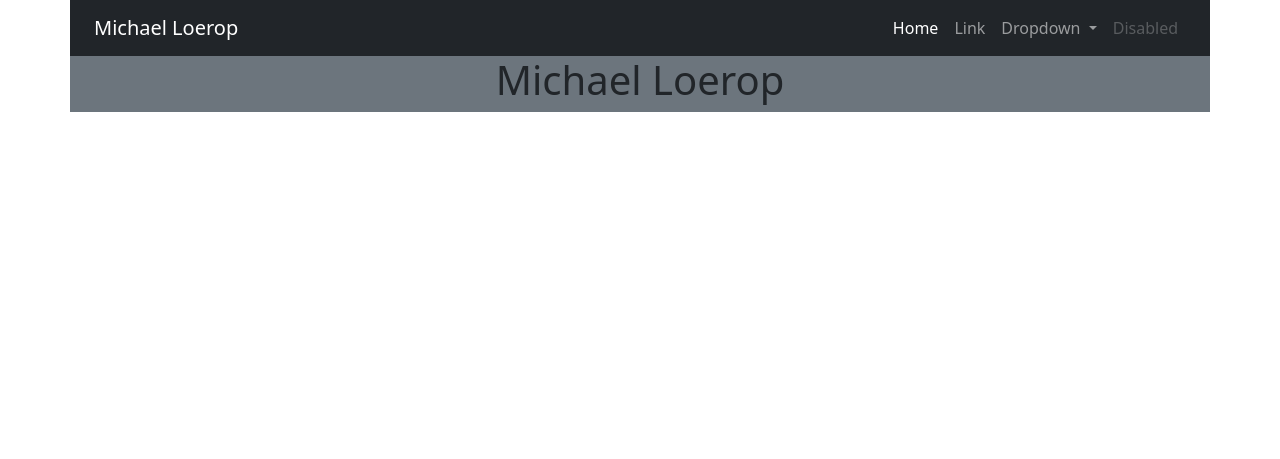
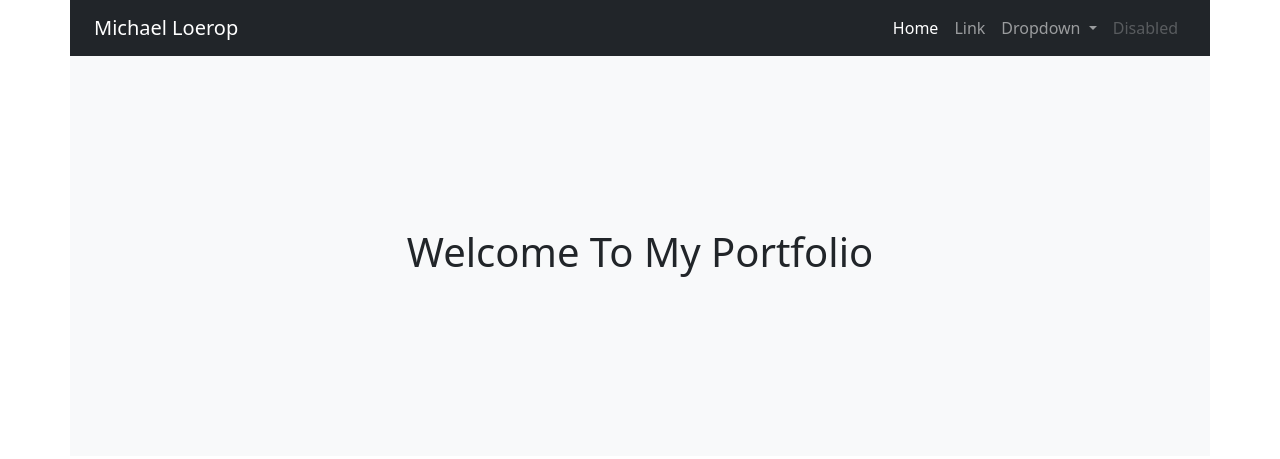
Before and after one commit to MichaelLoerop/Bootstrap_Portfolio, a plain HTML site: page index.html in a window 1280 px wide. Drawn offline with nearby package versions, Linux system fonts and the light colour scheme.

Commit message:
Built hero v1

```diff
--- a/index.html
+++ b/index.html
@@ -55,11 +55,14 @@
         </div>
       </nav>
 
-      <div class="container-md">
+
     <!--HERO-->
-    <div class="row h-100">
-        <div class="col bg-secondary">
-            <h1 class="text-center">Michael Loerop</h1>
+    <div class="container-md bg-light" style="height: 50vh;">
+        <div class="row h-100">
+            <div class="col h-100 d-flex justify-content-center align-items-center">
+                <h1 class="">Welcome To My Portfolio</h1>
+            </div>
+
         </div>
 
     </div>
```
